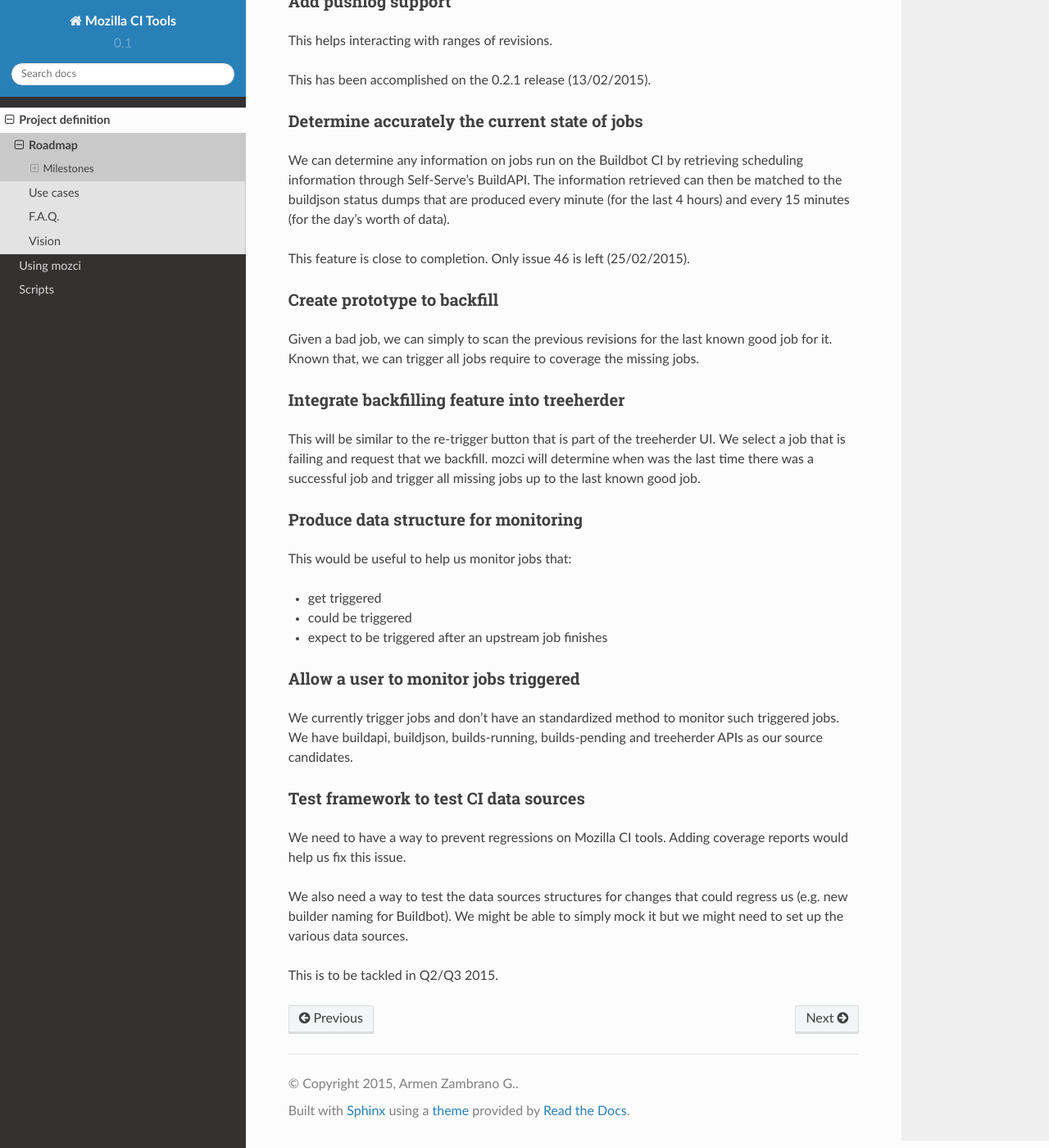
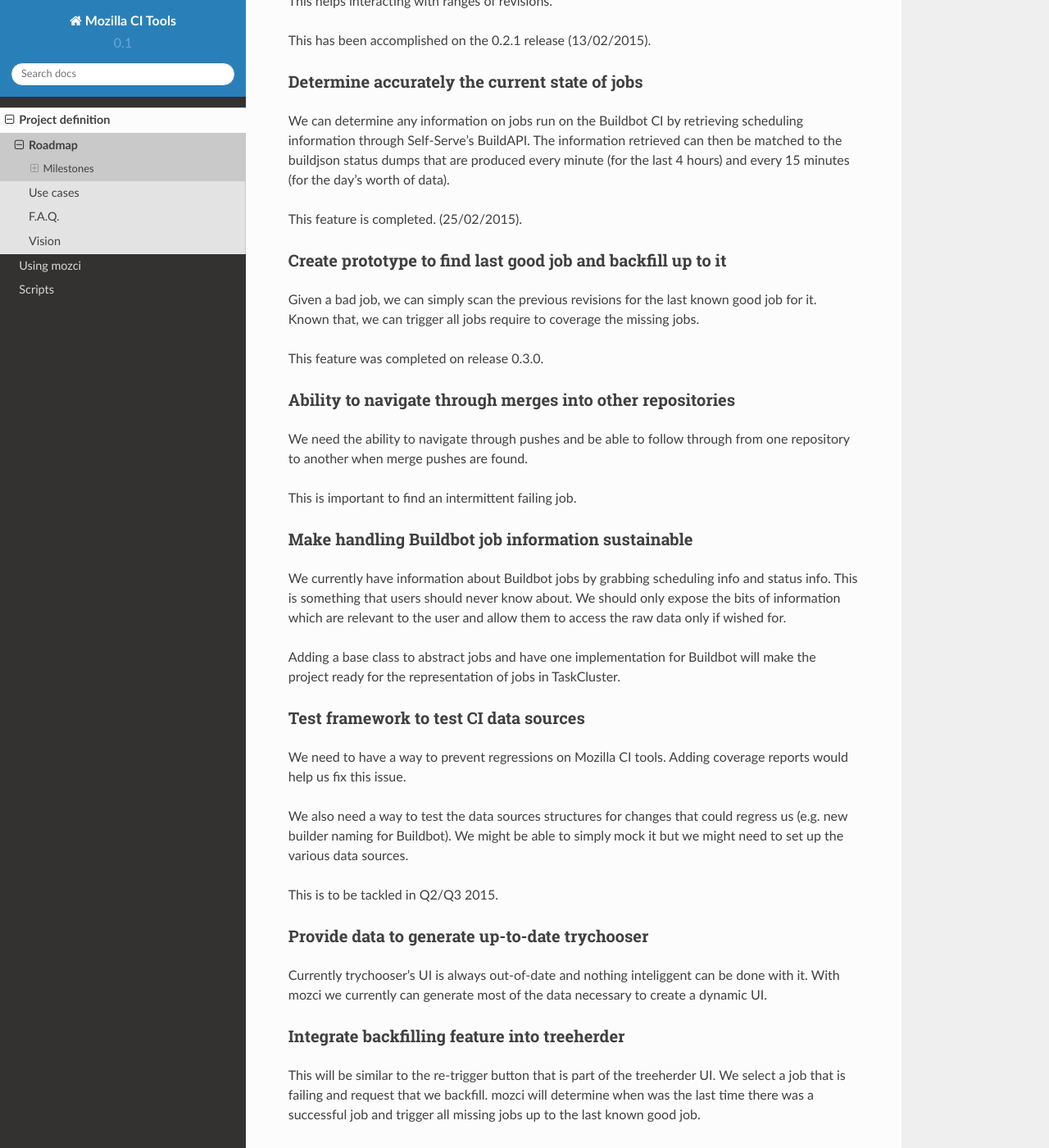
Before and after one commit to mozilla/mozilla_ci_tools, a Sphinx documentation site: the page built from docs/roadmap.rst, in a window 1280 px wide and 1400 px high, scrolled down 422 px. Shown: the whole window at 82% size. Built offline with Sphinx 7.4.7 and the Read the Docs theme 2.0.0, drawn with Linux system fonts in a browser that asks for light colours; some of the changed text lies outside the part shown.

Commit message:
Update roadmap and use cases

```diff
--- a/docs/roadmap.rst
+++ b/docs/roadmap.rst
@@ -25,13 +23,48 @@ The information retrieved can then be matched to the buildjson status dumps that
 are produced every minute (for the last 4 hours) and every 15 minutes (for the day's worth of
 data).
 
-This feature is close to completion. Only issue 46 is left (25/02/2015).
+This feature is completed. (25/02/2015).
 
-Create prototype to backfill
-^^^^^^^^^^^^^^^^^^^^^^^^^^^^
-Given a bad job, we can simply to scan the previous revisions for the last
+Create prototype to find last good job and backfill up to it
+^^^^^^^^^^^^^^^^^^^^^^^^^^^^^^^^^^^^^^^^^^^^^^^^^^^^^^^^^^^^
+Given a bad job, we can simply scan the previous revisions for the last
 known good job for it. Known that, we can trigger all jobs require to coverage
 the missing jobs.
+
+This feature was completed on release 0.3.0.
+
+Ability to navigate through merges into other repositories
+^^^^^^^^^^^^^^^^^^^^^^^^^^^^^^^^^^^^^^^^^^^^^^^^^^^^^^^^^^
+We need the ability to navigate through pushes and be able to follow
+through from one repository to another when merge pushes are found.
+
+This is important to find an intermittent failing job.
+
+Make handling Buildbot job information sustainable
+^^^^^^^^^^^^^^^^^^^^^^^^^^^^^^^^^^^^^^^^^^^^^^^^^^
+We currently have information about Buildbot jobs by grabbing scheduling info
+and status info. This is something that users should never know about.
+We should only expose the bits of information which are relevant to the user and
+allow them to access the raw data only if wished for.
+
+Adding a base class to abstract jobs and have one implementation for Buildbot
+will make the project ready for the representation of jobs in TaskCluster.
+
+Test framework to test CI data sources
+^^^^^^^^^^^^^^^^^^^^^^^^^^^^^^^^^^^^^^
+We need to have a way to prevent regressions on Mozilla CI tools.
+Adding coverage reports would help us fix this issue.
+
+We also need a way to test the data sources structures for changes that could regress us
+(e.g. new builder naming for Buildbot).
+We might be able to simply mock it but we might need to set up the various data sources.
+
+This is to be tackled in Q2/Q3 2015.
+
+Provide data to generate up-to-date trychooser
+^^^^^^^^^^^^^^^^^^^^^^^^^^^^^^^^^^^^^^^^^^^^^^
+Currently trychooser's UI is always out-of-date and nothing inteliggent can be done with it.
+With mozci we currently can generate most of the data necessary to create a dynamic UI.
 
 Integrate backfilling feature into treeherder
 ^^^^^^^^^^^^^^^^^^^^^^^^^^^^^^^^^^^^^^^^^^^^^
@@ -39,6 +72,18 @@ This will be similar to the re-trigger button that is part of the treeherder UI.
 We select a job that is failing and request that we backfill.
 mozci will determine when was the last time there was a successful job and trigger
 all missing jobs up to the last known good job.
+
+Allow inspecting for the reason of a suite failure
+^^^^^^^^^^^^^^^^^^^^^^^^^^^^^^^^^^^^^^^^^^^^^^^^^^
+When chasing an intermittent orange test, we need inspect which tests failed for a suite.
+By doing this we can determine if an orange job should be counted when searching for
+a specific intermittent test.
+
+Determine frequency of test failure
+^^^^^^^^^^^^^^^^^^^^^^^^^^^^^^^^^^^
+We need to find a way to analyze test failure frequency.
+That way we can determine the right number of jobs of to retrigger a job
+in order to find an intermittent orange.
 
 Produce data structure for monitoring
 ^^^^^^^^^^^^^^^^^^^^^^^^^^^^^^^^^^^^^
@@ -54,13 +99,6 @@ We currently trigger jobs and don’t have an standardized method to monitor suc
 We have buildapi, buildjson, builds-running, builds-pending and treeherder APIs as our source
 candidates.
 
-Test framework to test CI data sources
-^^^^^^^^^^^^^^^^^^^^^^^^^^^^^^^^^^^^^^
-We need to have a way to prevent regressions on Mozilla CI tools.
-Adding coverage reports would help us fix this issue.
-
-We also need a way to test the data sources structures for changes that could regress us
-(e.g. new builder naming for Buildbot).
-We might be able to simply mock it but we might need to set up the various data sources.
-
-This is to be tackled in Q2/Q3 2015.
+Support TaskCluster
+^^^^^^^^^^^^^^^^^^^
+As we're transisioning to TaskCluster we should add the support for it.
```
Also changed, not shown: other parts of docs/roadmap.rst (+0 -2 lines), docs/use_cases.rst (+13 -2 lines).
